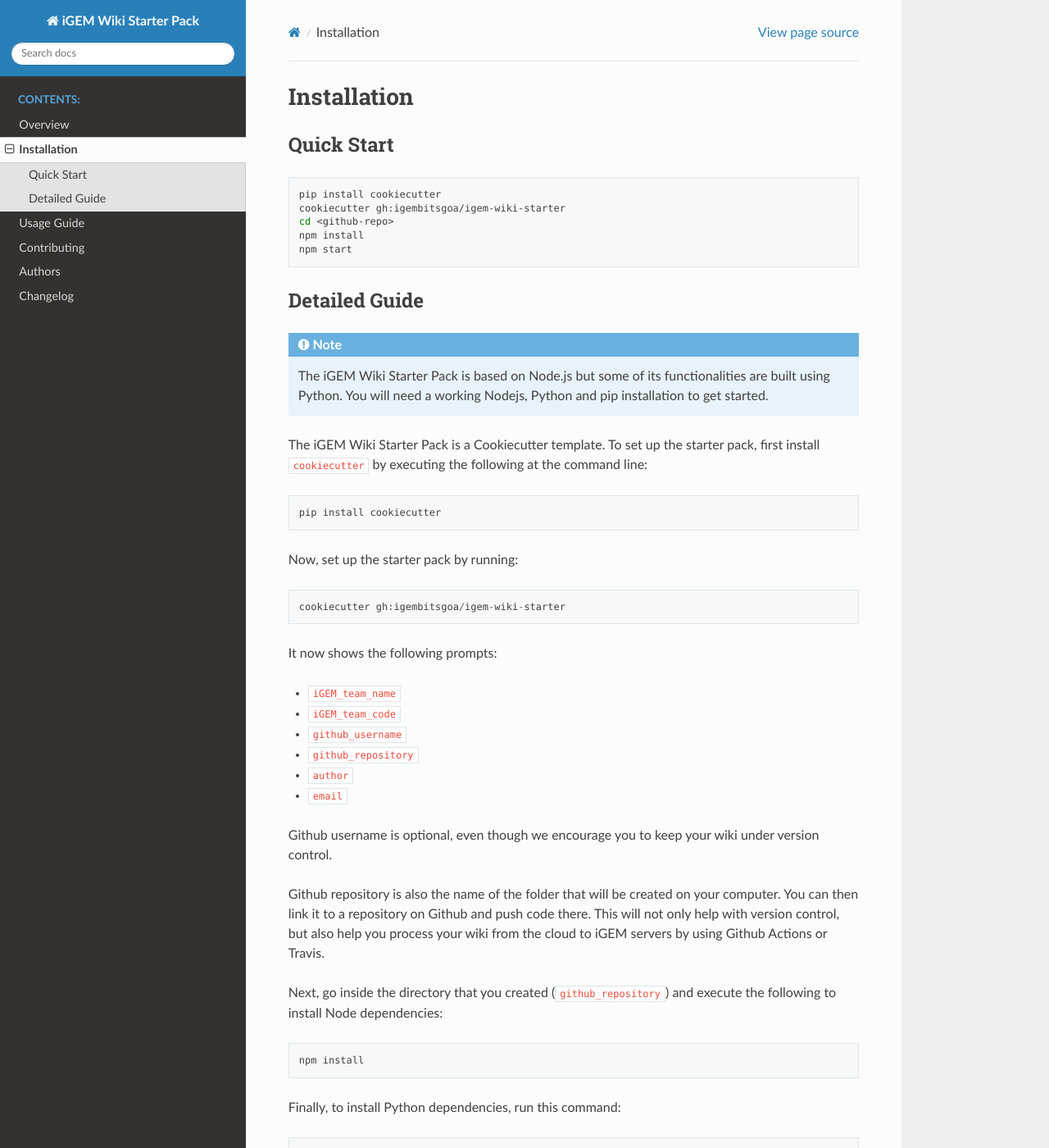
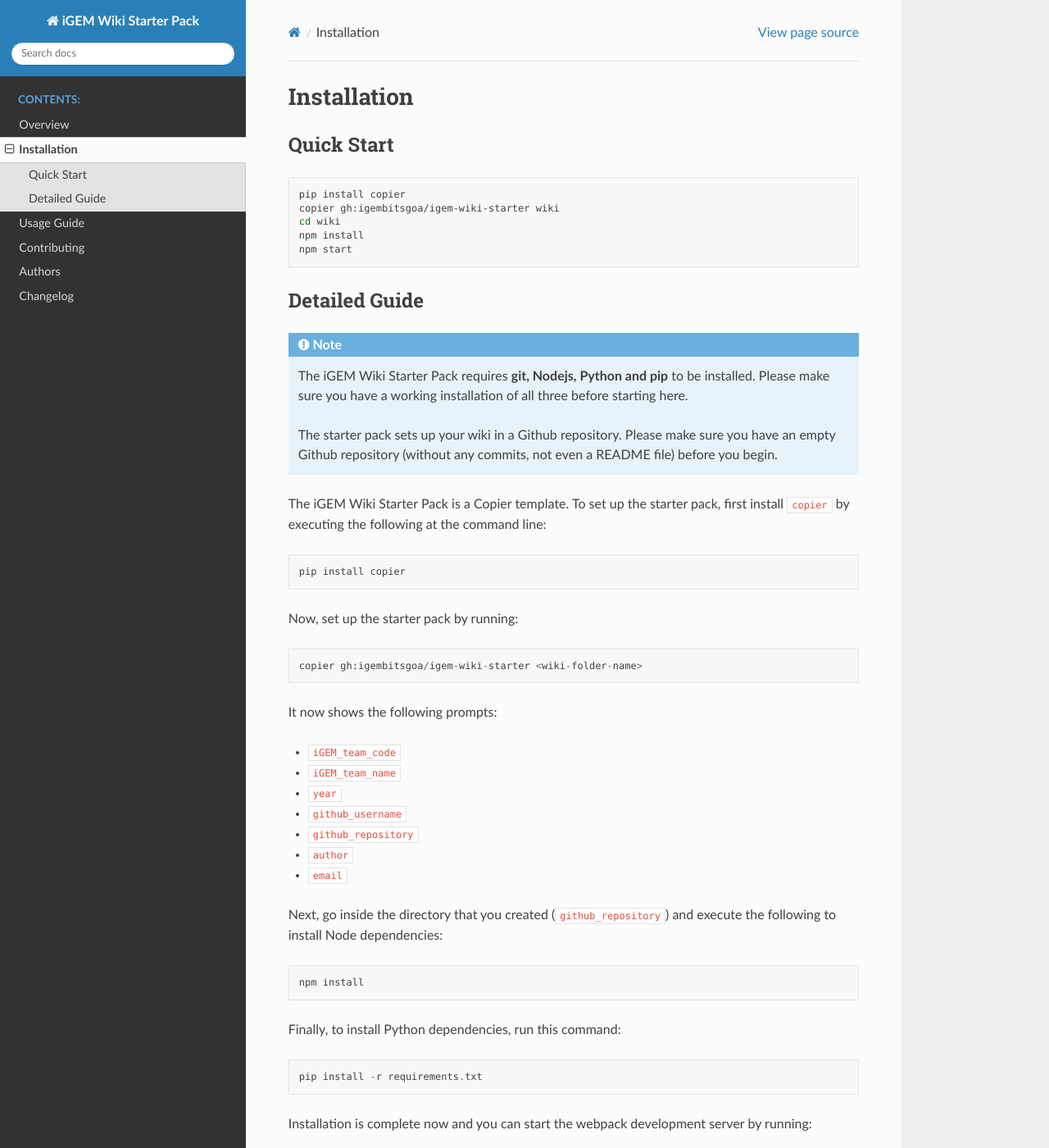
Before and after one commit to igembitsgoa/igem-wiki-starter, a Sphinx documentation site: the page built from docs/installation.rst, in a window 1280 px wide and 1400 px high. Shown: the whole window at 82% size. Built offline with Sphinx 7.4.7 and the Read the Docs theme 2.0.0, drawn with Linux system fonts in a browser that asks for light colours.

Commit message:
Change installation docs to copier

```diff
--- a/docs/installation.rst
+++ b/docs/installation.rst
@@ -9,9 +9,9 @@ Quick Start
 
 .. code-block:: bash
 
-    pip install cookiecutter
-    cookiecutter gh:igembitsgoa/igem-wiki-starter
-    cd <github-repo>
+    pip install copier
+    copier gh:igembitsgoa/igem-wiki-starter wiki
+    cd wiki
     npm install
     npm start
 
@@ -19,30 +19,30 @@ Detailed Guide
 --------------
 
 .. note::
-    The iGEM Wiki Starter Pack is based on Node.js but some of its functionalities are built using Python. You will need a working Nodejs, Python and pip installation to get started.
+    The iGEM Wiki Starter Pack requires **git, Nodejs, Python and pip** to be installed. Please make sure you have a working installation of all three before starting here.
+
+    The starter pack sets up your wiki in a Github repository. Please make sure you have an empty Github repository (without any commits, not even a README file) before you begin.
 
 .. # TODO: #1 Add Python, pip and Nodejs installation instructions
 
-The iGEM Wiki Starter Pack is a Cookiecutter template. To set up the starter pack, first install ``cookiecutter`` by executing the following at the command line::
 
-    pip install cookiecutter
+The iGEM Wiki Starter Pack is a Copier template. To set up the starter pack, first install ``copier`` by executing the following at the command line::
+
+    pip install copier
 
 Now, set up the starter pack by running::
 
-    cookiecutter gh:igembitsgoa/igem-wiki-starter
+    copier gh:igembitsgoa/igem-wiki-starter <wiki-folder-name>
 
 It now shows the following prompts:
 
+* ``iGEM_team_code``
 * ``iGEM_team_name``
-* ``iGEM_team_code``
+* ``year``
 * ``github_username``
 * ``github_repository``
 * ``author``
 * ``email``
-
-Github username is optional, even though we encourage you to keep your wiki under version control.
-
-Github repository is also the name of the folder that will be created on your computer. You can then link it to a repository on Github and push code there. This will not only help with version control, but also help you process your wiki from the cloud to iGEM servers by using Github Actions or Travis.
 
 Next, go inside the directory that you created (``github_repository``) and execute the following to install Node dependencies::
 
```
